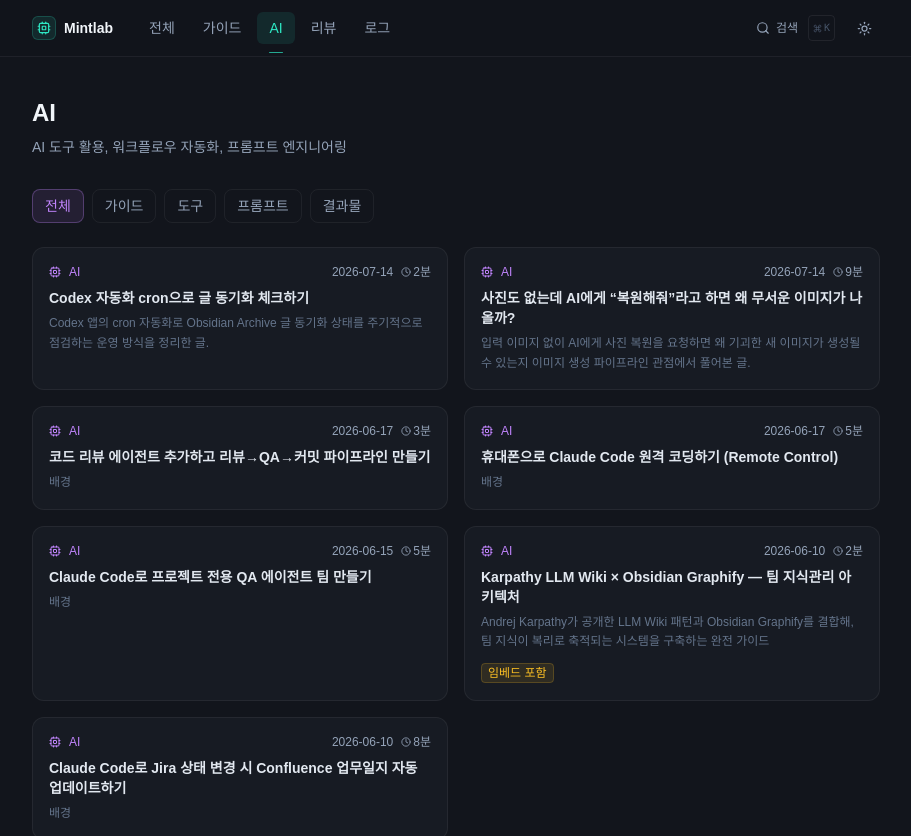
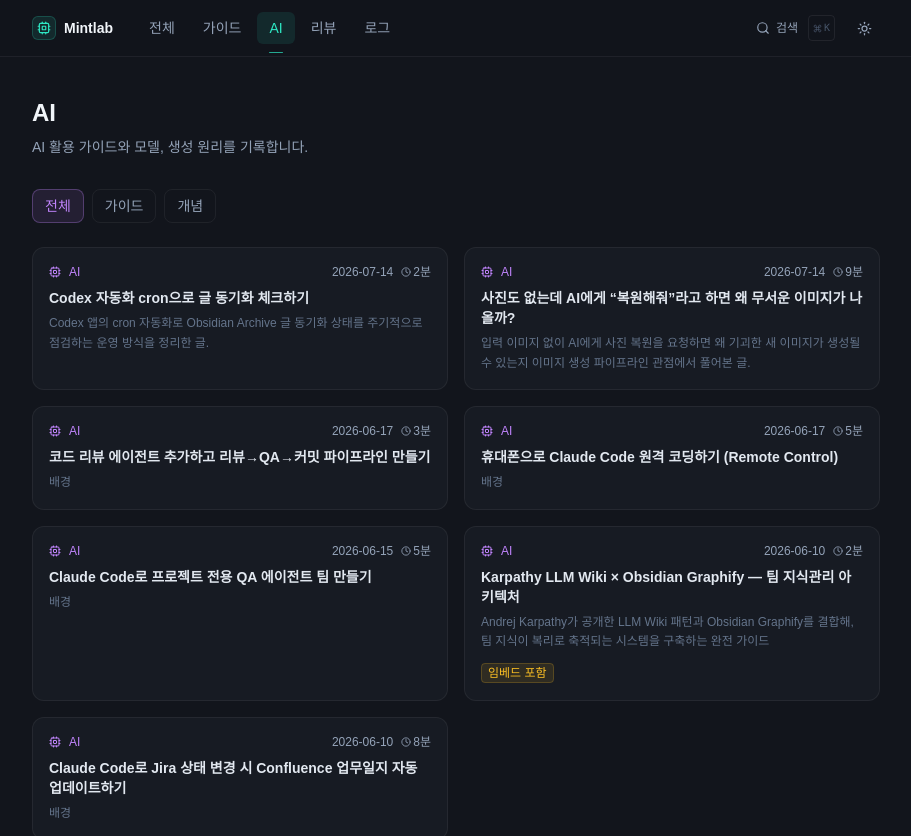
Before and after one commit to dev-ming/mintlab, a Next.js app: page /ai in a window 1280 px wide. Shown: the top 836 px of the page, without its empty margins (184-1095 px from the left). Built offline with nearby package versions, Linux system fonts and the light colour scheme; a web font is replaced by a local one.

Commit message:
Update AI subcategories

```diff
--- a/app/ai/page.tsx
+++ b/app/ai/page.tsx
@@ -6,9 +6,7 @@
 
 const SUBCATEGORY_LABELS: Record<string, string> = {
   guide: '가이드',
-  tool: '도구',
-  prompt: '프롬프트',
-  showcase: '결과물',
+  concepts: '개념',
 }
 
 export default function AiPage({
@@ -26,13 +24,13 @@
       <div className="mb-8">
         <h1 className="text-2xl font-bold text-slate-900 dark:text-slate-100 mb-2">AI</h1>
         <p className="text-slate-500 dark:text-slate-400 text-sm">
-          AI 도구 활용, 워크플로우 자동화, 프롬프트 엔지니어링
+          AI 활용 가이드와 모델, 생성 원리를 기록합니다.
         </p>
       </div>
 
       {/* 서브카테고리 탭 */}
       <div className="flex gap-2 flex-wrap mb-6">
-        {(['', 'guide', 'tool', 'prompt', 'showcase'] as const).map((sub) => {
+        {(['', 'guide', 'concepts'] as const).map((sub) => {
           const label = sub === '' ? '전체' : SUBCATEGORY_LABELS[sub]
           const active = (searchParams.sub ?? '') === sub
           return (
--- a/content/post-sync.json
+++ b/content/post-sync.json
@@ -76,7 +76,7 @@
   "사진도 없는데 AI에게 복원해줘라고 하면 왜 무서운 이미지가 나올까.md": {
     "slug": "ai-image-restore-without-source-photo",
     "tags": ["ai", "image-generation", "diffusion", "prompt", "cross-attention", "vae"],
-    "subcategory": "guide",
+    "subcategory": "concepts",
     "excerpt": "입력 이미지 없이 AI에게 사진 복원을 요청하면 왜 기괴한 새 이미지가 생성될 수 있는지 이미지 생성 파이프라인 관점에서 풀어본 글."
   }
 }
--- a/content/posts/ai-image-restore-without-source-photo.mdx
+++ b/content/posts/ai-image-restore-without-source-photo.mdx
@@ -3,7 +3,7 @@
 date: "2026-07-14"
 tags: ["ai","image-generation","diffusion","prompt","cross-attention","vae"]
 category: "ai"
-subcategory: "guide"
+subcategory: "concepts"
 excerpt: "입력 이미지 없이 AI에게 사진 복원을 요청하면 왜 기괴한 새 이미지가 생성될 수 있는지 이미지 생성 파이프라인 관점에서 풀어본 글."
 ---
 
--- a/lib/content.ts
+++ b/lib/content.ts
@@ -2,7 +2,7 @@
 import path from 'path'
 import matter from 'gray-matter'
 
-export type AiSubcategory = 'guide' | 'tool' | 'prompt' | 'showcase'
+export type AiSubcategory = 'guide' | 'concepts'
 
 export type PostMeta = {
   slug: string
--- a/scripts/sync-posts.mjs
+++ b/scripts/sync-posts.mjs
@@ -10,7 +10,7 @@
 
 const requiredMeta = ['slug', 'tags']
 const categories = new Set(['guide', 'ai', 'review', 'log'])
-const aiSubcategories = new Set(['guide', 'tool', 'prompt', 'showcase'])
+const aiSubcategories = new Set(['guide', 'concepts'])
 
 function readUtf8(filePath) {
   return fs.readFileSync(filePath, 'utf8').replace(/^\uFEFF/, '')
```
Also changed, not shown: 1 other file (tests, documents, lock files or other folders).
